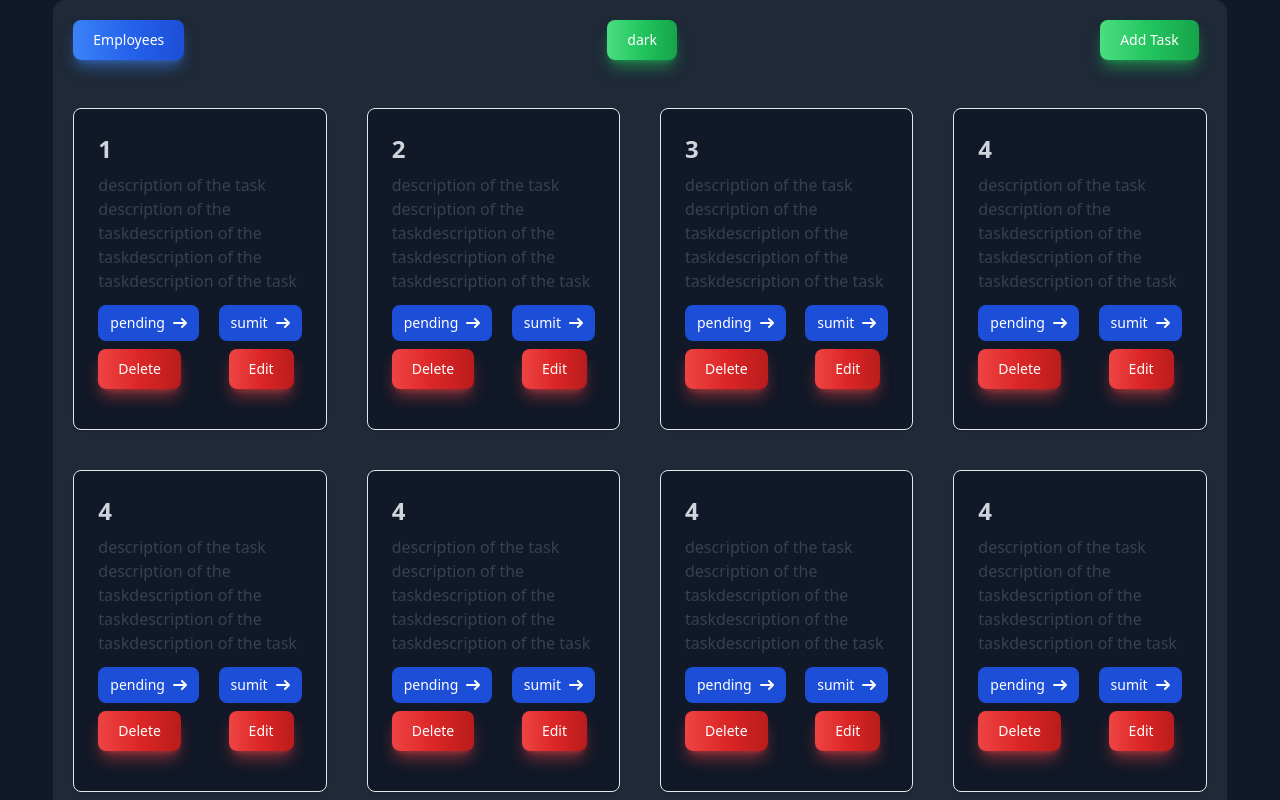
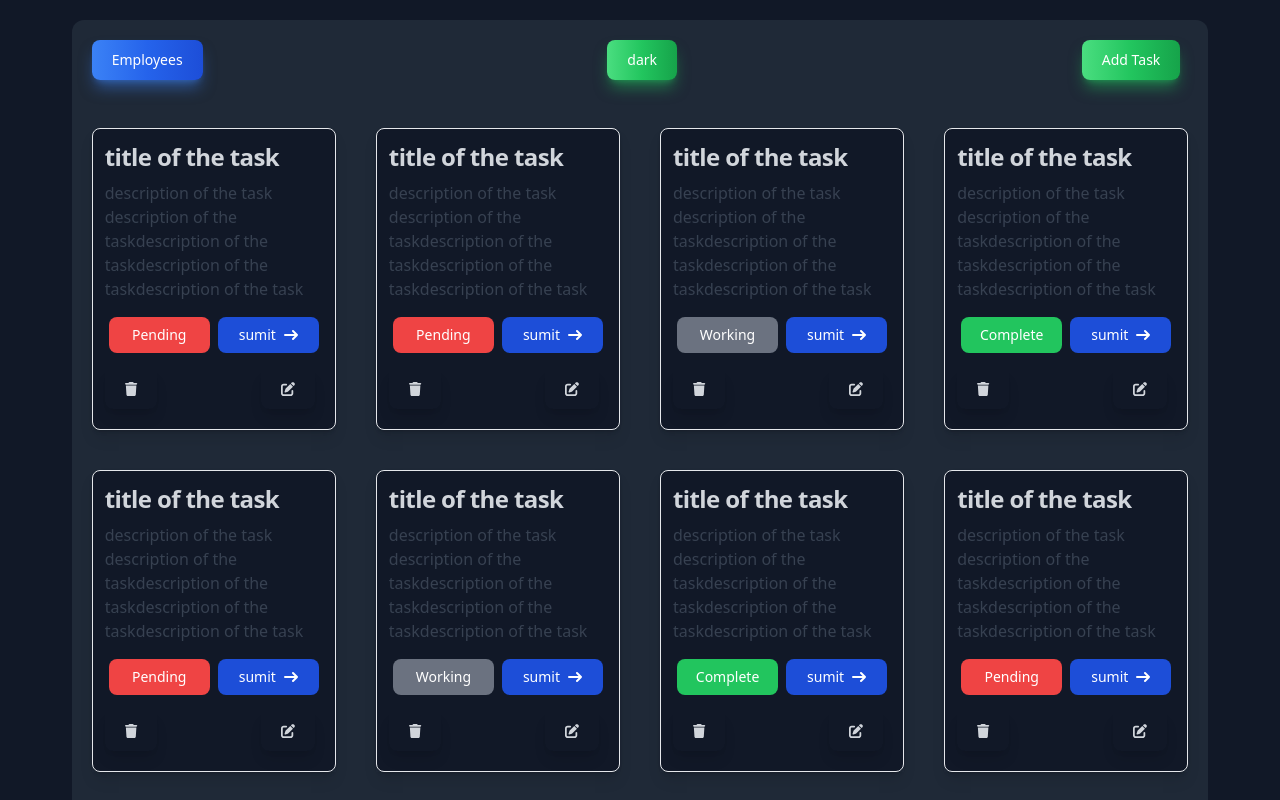
Before and after one commit to Jagtap01sumit/Kanban-card-Redux-practice, a Next.js app: page / in a window 1280 px wide. Shown: the top 800 px of the page. Built offline with nearby package versions, Linux system fonts and the light colour scheme.

Commit message:
design & update status

```diff
--- a/Features/CardSlice.js
+++ b/Features/CardSlice.js
@@ -7,7 +7,7 @@ const initialState = {
       title: "title of the task",
       description:
         "description of the task description of the taskdescription of the taskdescription of the taskdescription of the task",
-      status: "pending",
+      status: "Pending",
       assignedTo: "sumit",
     },
     {
@@ -15,7 +15,7 @@ const initialState = {
       title: "title of the task",
       description:
         "description of the task description of the taskdescription of the taskdescription of the taskdescription of the task",
-      status: "pending",
+      status: "Pending",
       assignedTo: "sumit",
     },
     {
@@ -23,7 +23,7 @@ const initialState = {
       title: "title of the task",
       description:
         "description of the task description of the taskdescription of the taskdescription of the taskdescription of the task",
-      status: "pending",
+      status: "Working",
       assignedTo: "sumit",
     },
     {
@@ -31,63 +31,55 @@ const initialState = {
       title: "title of the task",
       description:
         "description of the task description of the taskdescription of the taskdescription of the taskdescription of the task",
-      status: "pending",
+      status: "Complete",
       assignedTo: "sumit",
     },
     {
-      id: "4",
+      id: "5",
       title: "title of the task",
       description:
         "description of the task description of the taskdescription of the taskdescription of the taskdescription of the task",
-      status: "pending",
+      status: "Pending",
       assignedTo: "sumit",
     },
     {
-      id: "4",
+      id: "6",
       title: "title of the task",
       description:
         "description of the task description of the taskdescription of the taskdescription of the taskdescription of the task",
-      status: "pending",
+      status: "Working",
       assignedTo: "sumit",
     },
     {
-      id: "4",
+      id: "7",
       title: "title of the task",
       description:
         "description of the task description of the taskdescription of the taskdescription of the taskdescription of the task",
-      status: "pending",
+      status: "Complete",
       assignedTo: "sumit",
     },
     {
-      id: "4",
+      id: "8",
       title: "title of the task",
       description:
         "description of the task description of the taskdescription of the taskdescription of the taskdescription of the task",
-      status: "pending",
+      status: "Pending",
       assignedTo: "sumit",
     },
     {
-      id: "4",
+      id: "9",
       title: "title of the task",
       description:
         "description of the task description of the taskdescription of the taskdescription of the taskdescription of the task",
-      status: "pending",
+      status: "Complete",
       assignedTo: "sumit",
     },
     {
-      id: "4",
+      id: "10",
       title: "title of the task",
       description:
         "description of the task description of the taskdescription of the taskdescription of the taskdescription of the task",
-      status: "pending",
-      assignedTo: "sumit",
-    },
-    {
-      id: "4",
-      title: "title of the task",
-      description:
-        "description of the task description of the taskdescription of the taskdescription of the taskdescription of the task",
-      status: "pending",
+      status: "Working",
       assignedTo: "sumit",
     },
   ],
@@ -110,9 +102,16 @@ export const taskSlice = createSlice({
     removeTask: (state, action) => {
       state.tasks = state.tasks.filter((task) => task.id !== action.payload.id);
     },
+    updateStatus: (state, action) => {
+      const { id, status } = action.payload;
+      const taskToUpdate = state.tasks.find((task) => task.id === id);
+
+      if (taskToUpdate) {
+        taskToUpdate.status = status;
+      }
+    },
   },
 });
-
-export const { addTask, removeTask } = taskSlice.actions;
+export const { addTask, removeTask, updateStatus } = taskSlice.actions;
 
 export default taskSlice.reducer;
--- a/package.json
+++ b/package.json
@@ -9,6 +9,9 @@
     "lint": "next lint"
   },
   "dependencies": {
+    "@fortawesome/fontawesome-svg-core": "^6.5.1",
+    "@fortawesome/free-solid-svg-icons": "^6.5.1",
+    "@fortawesome/react-fontawesome": "^0.2.0",
     "@iconscout/react-unicons": "^2.0.2",
     "@reduxjs/toolkit": "^2.2.1",
     "framer-motion": "^11.0.8",
--- a/pages/index.js
+++ b/pages/index.js
@@ -1,11 +1,18 @@
-import { removeTask, addTask } from "@/Features/CardSlice";
+import { removeTask, addTask, updateStatus } from "@/Features/CardSlice";
 import { toggleTheme } from "@/Features/ThemeSlice";
 import AddTasks from "@/components/AddTasks";
 import { colors } from "@/themes";
 import { useState } from "react";
 import { useDispatch, useSelector } from "react-redux";
-
+import { FontAwesomeIcon } from "@fortawesome/react-fontawesome";
+import { faPenToSquare } from "@fortawesome/free-solid-svg-icons";
+import { faTrash } from "@fortawesome/free-solid-svg-icons";
+import { library } from "@fortawesome/fontawesome-svg-core";
+import { useRouter } from "next/router";
+library.add(faPenToSquare);
+library.add(faTrash);
 export default function Home() {
+  const router = useRouter();
   const theme = useSelector((state) => state.themes.theme);
   const tasklist = useSelector((state) => state.tasks.tasks);
   const dispatch = useDispatch();
@@ -22,12 +29,21 @@ export default function Home() {
     dispatch(removeTask({ id }));
   };
   const [open, setOpen] = useState(false);
+  const [openEmp, setOpenEmp] = useState(false);
 
   const [title, setTitle] = useState("");
   const [description, setDescription] = useState("");
   const [status, setStatus] = useState("");
   const [assignedTo, setAssignedTo] = useState("");
 
+  const statusBtnColor =
+    status === "Pending"
+      ? "red-300"
+      : status === "Working"
+      ? "gray-400"
+      : status === "Complete"
+      ? "green-300"
+      : "blue-500";
   const addtaskHandler = (e) => {
     e.preventDefault();
     dispatch(
@@ -43,6 +59,27 @@ export default function Home() {
     setStatus("");
     setAssignedTo("");
   };
+
+  const toggleStatus = (id) => {
+    const currentTask = tasklist.find((task) => task.id === id);
+
+    if (currentTask) {
+      let newStatus;
+      switch (currentTask.status) {
+        case "Pending":
+          newStatus = "Working";
+          break;
+        case "Working":
+          newStatus = "Complete";
+          break;
+
+        default:
+          newStatus = "Pending";
+      }
+
+      dispatch(updateStatus({ id, status: newStatus }));
+    }
+  };
   return (
     <div
       className="h-full"
@@ -56,7 +93,7 @@ export default function Home() {
           backgroundColor: activeColors.secondary,
           color: activeColors.tertiary,
         }}
-        className="w-screen h-full flex items-center justify-center "
+        className="w-screen h-full flex items-center justify-center p-5 "
       >
         <div
           className={`w-11/12 h-5/6 rounded-xl`}
@@ -65,12 +102,12 @@ export default function Home() {
             color: activeColors.tertiary,
           }}
         >
-          {" "}
           <div className="flex items-center justify-between m-5 rounded-2xl">
             <>
               <button
                 type="button"
                 className="text-white bg-gradient-to-r from-blue-500 via-blue-600 to-blue-700 hover:bg-gradient-to-br focus:ring-4 focus:outline-none focus:ring-blue-300 dark:focus:ring-blue-800 shadow-lg shadow-blue-500/50 dark:shadow-lg dark:shadow-blue-800/80 font-medium rounded-lg text-sm px-5 py-2.5 text-center me-2 mb-2 "
+                onClick={() => setOpenEmp(!openEmp)}
               >
                 Employees
               </button>
@@ -90,17 +127,17 @@ export default function Home() {
               </button>
             </>
           </div>
-          {/* <button onClick={handleThemeToggle}>Toggle Theme ({theme})</button> */}
+
           <div
-            className={`grid lg:grid-cols-4 grid-col-1 ${
+            className={`grid lg:grid-cols-4 md:grid-cols-2 grid-col-1 ${
               open ? "blur-sm" : "blur-none"
             }`}
           >
             {Array.isArray(tasklist) &&
               tasklist.map((task) => (
-                <div className="m-5" key={task.id}>
+                <div className="m-5 shadow-lg " key={task.id}>
                   <div
-                    class="max-w-sm p-6 bg-white border border-gray-200 rounded-lg shadow dark:bg-gray-800 dark:border-gray-700"
+                    class="max-w-sm p-3 bg-white border  rounded-lg shadow dark:bg-gray-800 dark:border-gray-200"
                     style={{
                       backgroundColor: activeColors.secondary,
                       color: activeColors.tertiary,
@@ -114,38 +151,29 @@ export default function Home() {
                           color: activeColors.tertiary,
                         }}
                       >
-                        {task.id}
+                        {task.title}
                       </h5>
                     </a>
                     <p class="mb-3 font-normal text-gray-700 dark:text-gray-400 flex-wrap">
                       {task.description}
                     </p>
                     <div className="flex items-center justify-between">
-                      <a
-                        href="#"
-                        class="inline-flex items-center px-3 py-2 text-sm font-medium text-center text-white bg-blue-700 rounded-lg hover:bg-blue-800 focus:ring-4 focus:outline-none focus:ring-blue-300 dark:bg-blue-600 dark:hover:bg-blue-700 dark:focus:ring-blue-800"
+                      <button
+                        className={` flex justify-center inline-flex items-center m-1 w-full px-2 py-2 text-sm font-medium text-center text-white ${
+                          task.status === "Pending"
+                            ? "bg-red-500"
+                            : task.status === "Working"
+                            ? "bg-gray-500"
+                            : task.status === "Complete"
+                            ? "bg-green-500"
+                            : "bg-red-600"
+                        } rounded-lg hover:bg-${statusBtnColor} focus:ring-4 focus:outline-none focus:${statusBtnColor} dark:${statusBtnColor} dark:hover:${statusBtnColor} dark:focus:${statusBtnColor}`}
+                        onClick={() => toggleStatus(task.id)}
                       >
                         {task.status}
-                        <svg
-                          class="rtl:rotate-180 w-3.5 h-3.5 ms-2"
-                          aria-hidden="true"
-                          xmlns="http://www.w3.org/2000/svg"
-                          fill="none"
-                          viewBox="0 0 14 10"
-                        >
-                          <path
-                            stroke="currentColor"
-                            stroke-linecap="round"
-                            stroke-linejoin="round"
-                            stroke-width="2"
-                            d="M1 5h12m0 0L9 1m4 4L9 9"
-                          />
-                        </svg>
-                      </a>
-                      <a
-                        href="#"
-                        class="inline-flex items-center px-3 py-2 text-sm font-medium text-center text-white bg-blue-700 rounded-lg hover:bg-blue-800 focus:ring-4 focus:outline-none focus:ring-blue-300 dark:bg-blue-600 dark:hover:bg-blue-700 dark:focus:ring-blue-800"
-                      >
+                      </button>
+
+                      <button class="inline-flex  justify-center items-center px-2 m-1 py-2 text-sm font-medium w-full text-center text-white bg-blue-700 rounded-lg hover:bg-blue-800 focus:ring-4 focus:outline-none focus:ring-blue-300 dark:bg-blue-600 dark:hover:bg-blue-700 dark:focus:ring-blue-800">
                         {task.assignedTo}
                         <svg
                           class="rtl:rotate-180 w-3.5 h-3.5 ms-2"
@@ -162,21 +190,26 @@ export default function Home() {
                             d="M1 5h12m0 0L9 1m4 4L9 9"
                           />
                         </svg>
-                      </a>
+                      </button>
                     </div>
-                    <div className="my-2 flex items-center justify-between">
+                    <div className="mt-3 flex items-center justify-between">
                       <button
                         type="button"
-                        className="text-white bg-gradient-to-r from-red-500 via-red-600 to-red-700 hover:bg-gradient-to-br focus:ring-4 focus:outline-none focus:ring-red-300 dark:focus:ring-red-800 shadow-lg shadow-red-500/50 dark:shadow-lg dark:shadow-red-800/80 font-medium rounded-lg text-sm px-5 py-2.5 text-center me-2 mb-2 "
+                        style={{
+                          color: activeColors.tertiary,
+                        }}
+                        className="text-white bg-gradient-to-r  hover:bg-gradient-to-br focus:ring-4 focus:outline-none focus:ring-red-300 dark:focus:ring-red-800 shadow-lg  dark:shadow-lg  font-medium rounded-lg text-sm px-5 py-2.5 text-center me-2 mb-2 "
                         onClick={() => removeTaskButton(task.id)}
                       >
-                        Delete
+                        <FontAwesomeIcon icon={faTrash} />
                       </button>
                       <button
-                        type="button"
-                        className="text-white bg-gradient-to-r from-red-500 via-red-600 to-red-700 hover:bg-gradient-to-br focus:ring-4 focus:outline-none focus:ring-red-300 dark:focus:ring-red-800 shadow-lg shadow-red-500/50 dark:shadow-lg dark:shadow-red-800/80 font-medium rounded-lg text-sm px-5 py-2.5 text-center me-2 mb-2 "
+                        style={{
+                          color: activeColors.tertiary,
+                        }}
+                        className="text-white bg-gradient-to-r  hover:bg-gradient-to-br focus:ring-4 focus:outline-none focus:ring-red-300 dark:focus:ring-red-800 shadow-lg  dark:shadow-lg  font-medium rounded-lg text-sm px-5 py-2.5 text-center me-2 mb-2 "
                       >
-                        Edit
+                        <FontAwesomeIcon icon={faPenToSquare} />
                       </button>
                     </div>
                   </div>
@@ -196,6 +229,13 @@ export default function Home() {
           </div>
         ) : null}
       </div>
+      {openEmp ? (
+        <div className="flex items-center justify-center">
+          <div className="absolute ">hello</div>
+        </div>
+      ) : (
+        ""
+      )}
     </div>
   );
 }
```
Also changed, not shown: components/AddTasks.js (+19 -1 lines), 1 other file (tests, documents, lock files or other folders).
